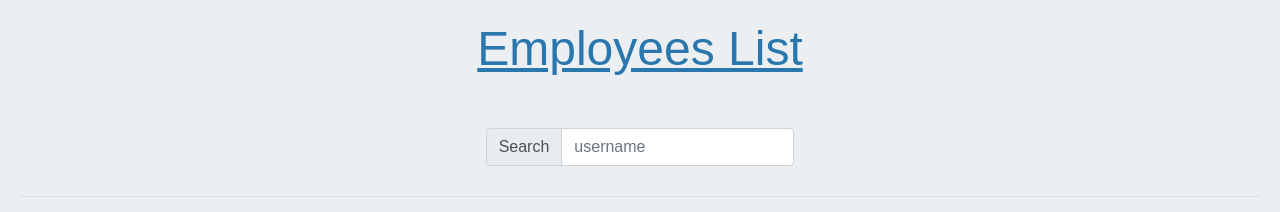
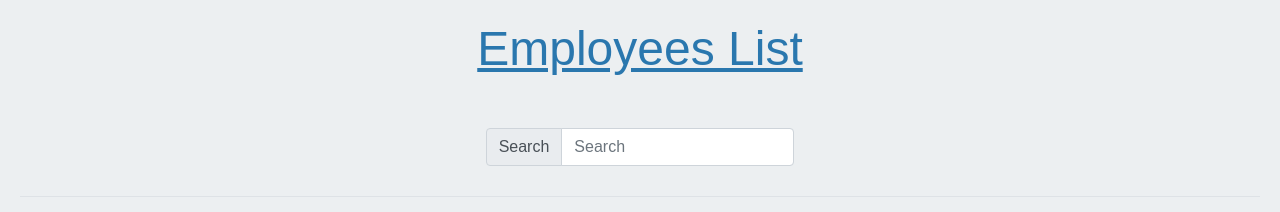
Before and after one commit to sethglenn/19_React, a React (Create React App) app: page / in a window 1280 px wide. Shown: the top 212 px of the page. Built offline with nearby package versions, Linux system fonts and the light colour scheme.

Commit message:
added event listener for on change inside search input

```diff
--- a/src/components/Search/index.js
+++ b/src/components/Search/index.js
@@ -9,7 +9,9 @@ const Example = (props) => {
                 <InputGroupAddon addonType="prepend">
                     <InputGroupText>Search</InputGroupText>
                 </InputGroupAddon>
-                <Input placeholder="username" />
+                <Input placeholder="Search"
+                    onChange={e => context.handleSearchChange(e)}
+                />
             </InputGroup>
         </div>
     )
```
Also changed, not shown: 1 other file (tests, documents, lock files or other folders).
